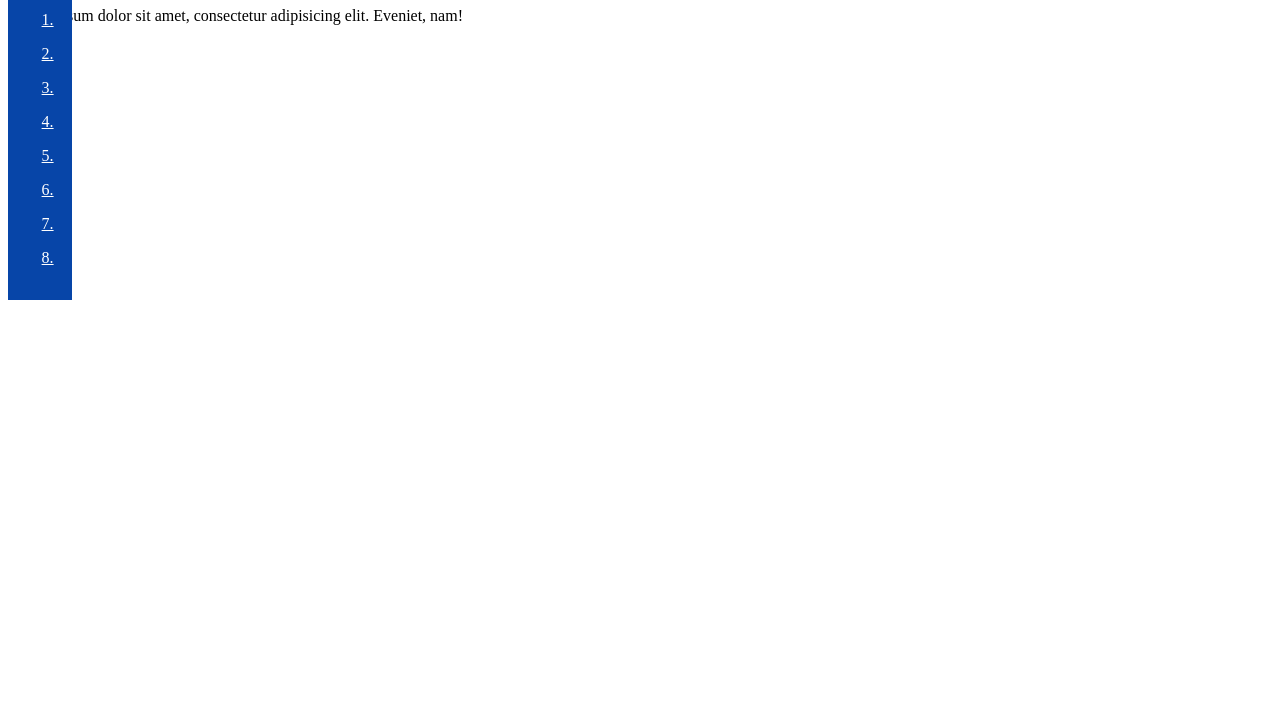
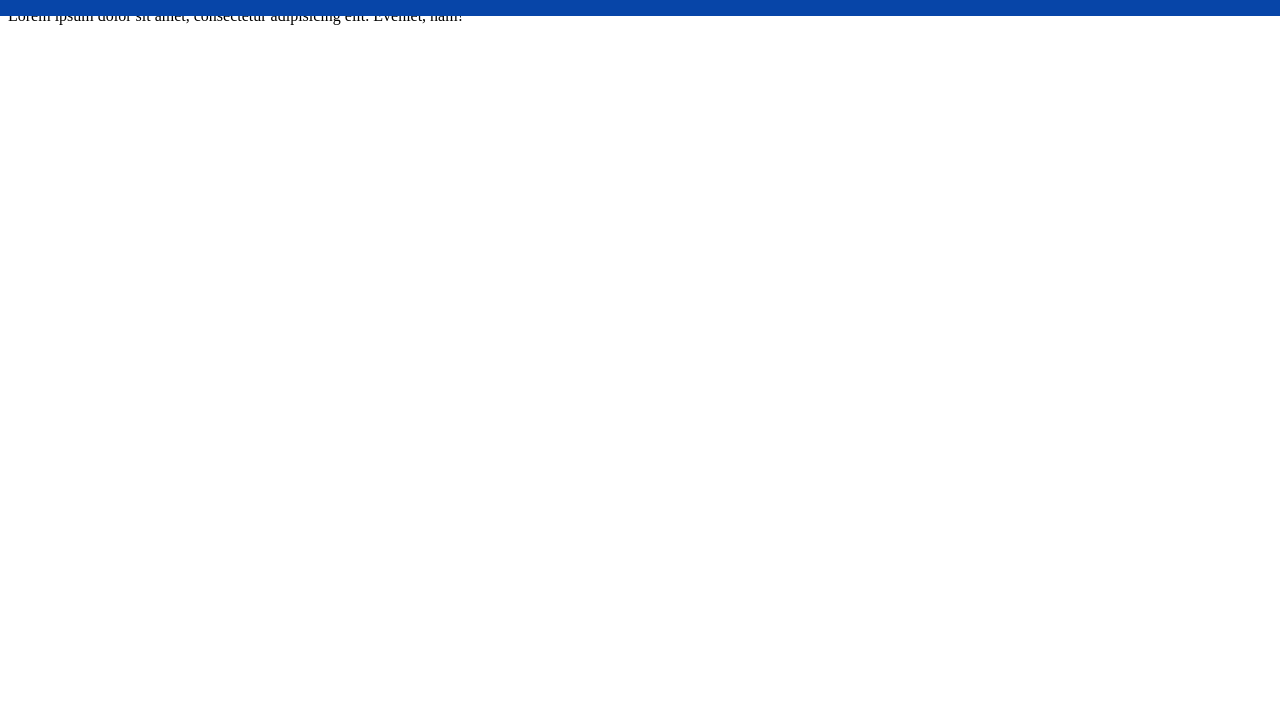
Before and after one commit to Nexxie95/acids, a plain HTML site: page index.html in a window 1280 px wide. Shown: the part 73-800 px from the top of the page. Drawn offline with Linux system fonts and the light colour scheme.

Commit message:
Navbar continuing

```diff
--- a/style.css
+++ b/style.css
@@ -1,23 +1,27 @@
 ul {
     list-style-type: none;
-    margin: none;
+    margin: 0%;
     padding: 2%;
     overflow: hidden;
     background-color: #0745a8;
     position: fixed;
-    top: 0%;
-    width: 1dvw;
+    top: 0;
+    width: 100%;
+    left: 0%;
+    font-size: 120%;
+
 }
 
 
 li {
     display: inline;
     float: left;
+    border-right: 1px solid #ffffff;
 }
 
 li a {
     display: block;
     padding: 8px;
     background-color: #0745a8;
-    color: #ffffff;
+    color:#ffffff;
   }
```
